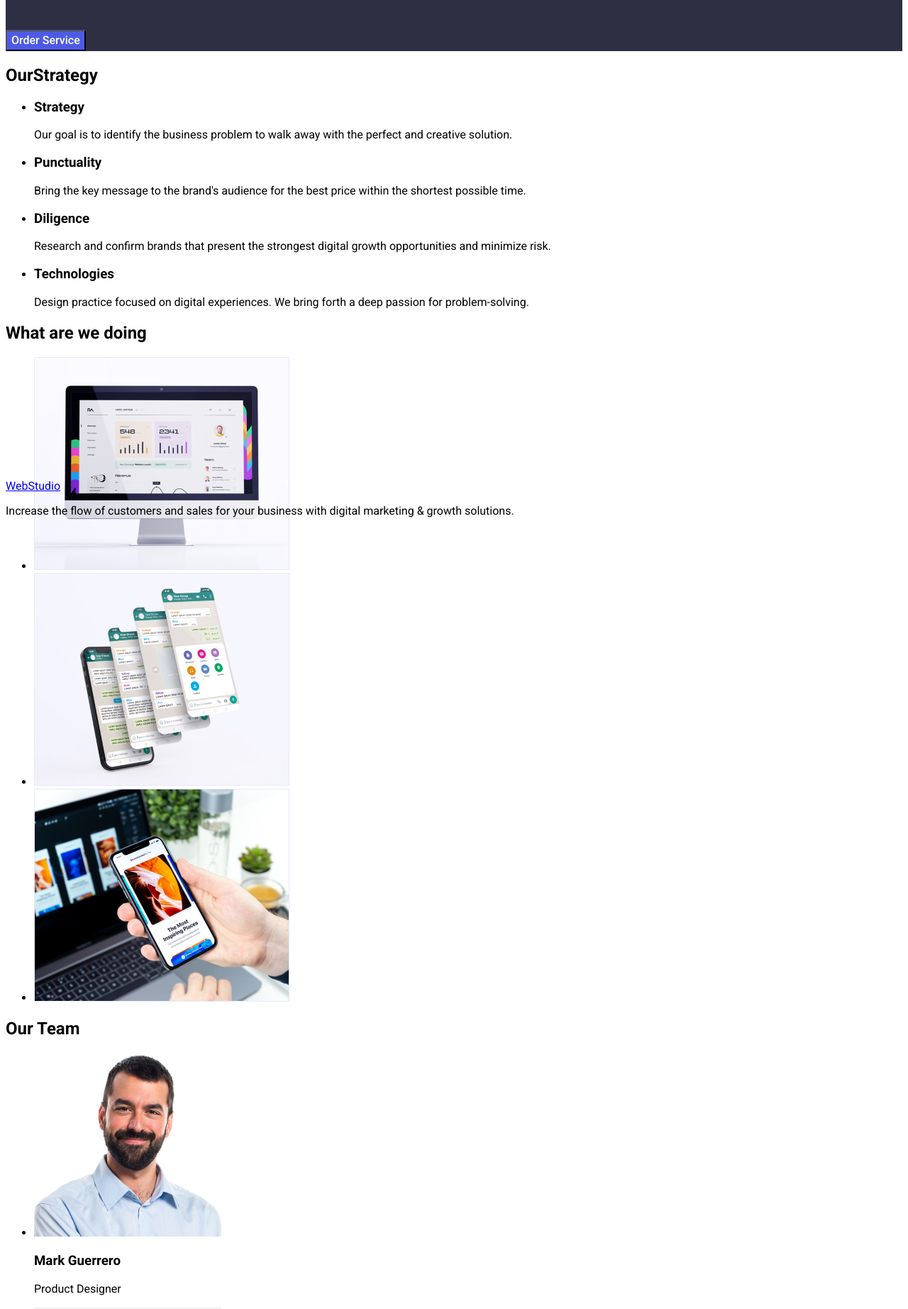
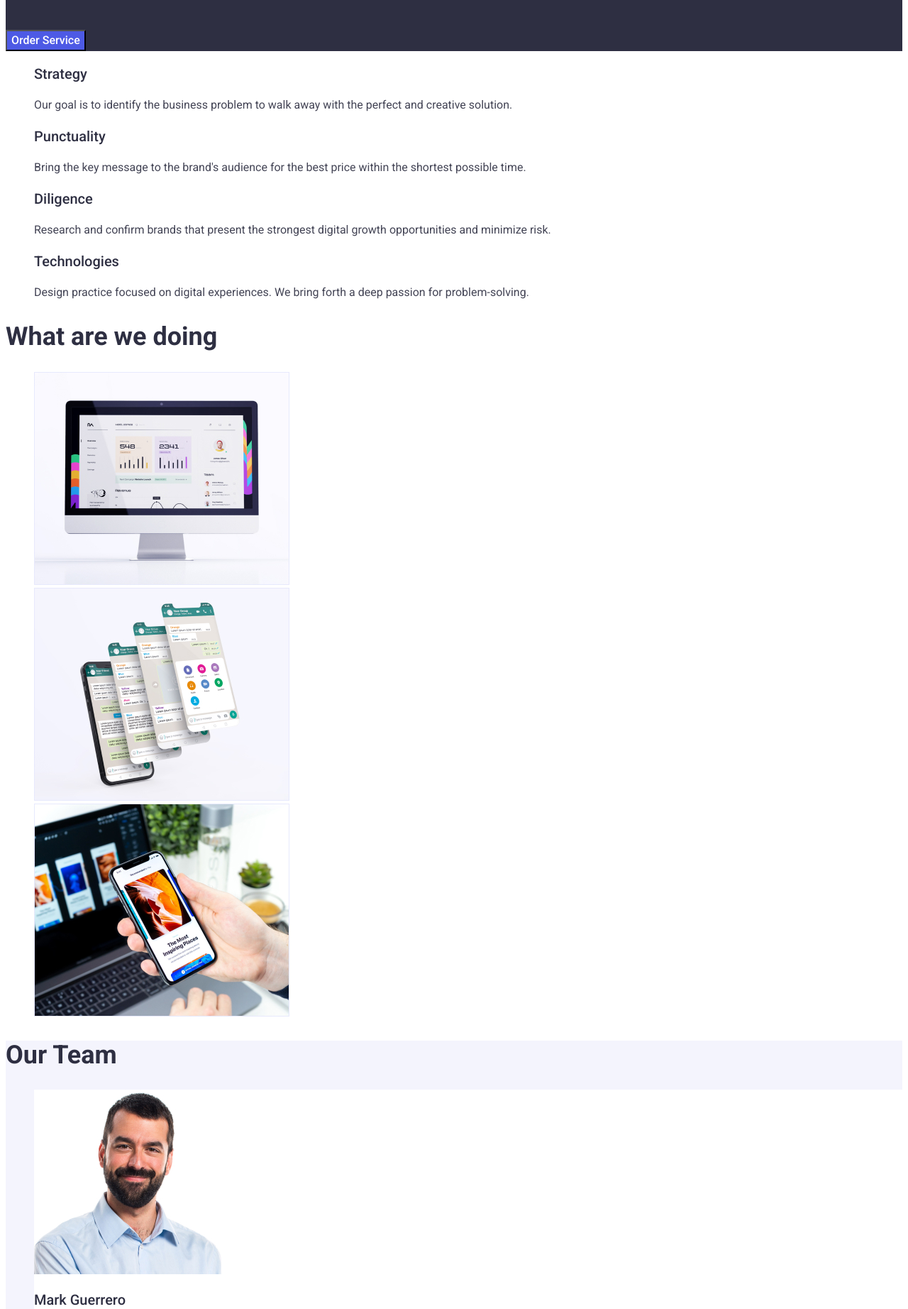
Before and after one commit to Stark561/goit-markup-hw-02, a plain HTML site: page index.html in a window 1280 px wide. Shown: the part 355-2199 px from the top of the page at 71% size. Drawn offline with Linux system fonts and the light colour scheme.

Commit message:
homework 1 ok

```diff
--- a/css/styles.css
+++ b/css/styles.css
@@ -2,6 +2,7 @@ html,
 body{
     height: 100%;
     font-family:'Roboto', sans-serif;
+    font-style: normal;
 }
 
 .accent{
@@ -72,11 +73,6 @@ body{
     text-decoration: none;
     }
 
-main{
-    height: 100%;
-    font-family:'Roboto', sans-serif;
-}
-
 .back-ground{
     background-color: #2E2F42;
 }
@@ -101,3 +97,90 @@ main{
     font-size: 16px;
     line-height: 24px;
 }
+
+.visually-hidden{
+    position: absolute;
+    width: 1px;
+    height: 1px;
+    margin: -1px;
+    border: 0;
+    padding: 0;
+    white-space: nowrap;
+    clip-path: inset(100%);
+    clip: rect(0 0 0 0);
+    overflow: hidden;
+}
+
+.subject{
+    color: #2E2F42;
+    font-family: 'Roboto';
+    font-style: normal;
+    font-weight: 500;
+    font-size: 20px;
+    line-height: 24px;
+}
+
+.text{
+    color: #434455;
+    font-family: 'Roboto';
+    font-style: normal;
+    font-weight: 400;
+    font-size: 16px;
+    line-height: 24px;
+}
+
+.heading{
+    color: #2E2F42;
+    font-family: 'Roboto';
+    font-style: normal;
+    font-weight: 700;
+    font-size: 36px;
+    line-height: 40px;
+}
+
+.caption{
+    color: #2E2F42;
+    font-family: 'Roboto';
+    font-style: normal;
+    font-weight: 700;
+    font-size: 36px;
+    line-height: 40px;
+}
+
+.background{
+    background-color: #F4F4FD;
+}
+
+.color{
+    background-color: #FFFFFF;
+}
+
+.subject-section{
+    color: #2E2F42;
+    font-family: 'Roboto';
+    font-style: normal;
+    font-weight: 500;
+    font-size: 20px;
+    line-height: 24px;
+}
+
+.text-section{
+    color: #434455;
+    font-family: 'Roboto';
+    font-style: normal;
+    font-weight: 400;
+    font-size: 16px;
+    line-height: 24px;
+}
+
+footer{
+    background-color: #2E2F42;
+}
+
+.text-footer{
+    color: #E7E9FC;
+    font-family: 'Roboto';
+    font-weight: 400;
+    font-size: 16px;
+    line-height: 24px;
+}
--- a/index.html
+++ b/index.html
@@ -37,69 +37,70 @@
         </section>
 
         <section>
-            <h2>OurStrategy</h2>
-            <ul>
+            <h2 class="visually-hidden">OurStrategy</h2>
+            <ul class="list">
                 <li>
-                    <h3>Strategy</h3>
-                    <p>Our goal is to identify the business problem to walk away with the perfect and creative solution.</p>
+                    <h3 class="subject">Strategy</h3>
+                    <p class="text">Our goal is to identify the business problem to walk away with the perfect and creative solution.</p>
                 </li>
 
                 <li>
-                   <h3>Punctuality</h3>
-                   <p>Bring the key message to the brand's audience for the best price within the shortest possible time.</p>
+                   <h3 class="subject">Punctuality</h3>
+                   <p class="text">Bring the key message to the brand's audience for the best price within the shortest possible time.</p>
                 </li>
 
                 <li>
-                    <h3>Diligence</h3>
-                    <p>Research and confirm brands that present the strongest digital growth opportunities and minimize risk.</p>
+                    <h3 class="subject">Diligence</h3>
+                    <p class="text">Research and confirm brands that present the strongest digital growth opportunities and minimize risk.</p>
                 </li>
 
                 <li>
-                    <h3>Technologies</h3>
-                    <p>Design practice focused on digital experiences. We bring forth a deep passion for problem-solving.</p>
+                    <h3 class="subject">Technologies</h3>
+                    <p class="text">Design practice focused on digital experiences. We bring forth a deep passion for problem-solving.</p>
                 </li>
 
             </ul>
         </section>
 
         <section>
-            <h2>What are we doing</h2>
-            <ul>
+            <h2 class="heading">What are we doing</h2>
+            <ul class="list">
                 <li><img src="./images/rectangle_71.jpg" width="360px" height="300px"></li>
                 <li><img src="./images/rectangle_72.jpg" width="360px" height="300px"></li>
                 <li><img src="./images/rectangle_73.jpg" width="360px" height="300px"></li>
             </ul>
         </section>
 
-        <section>
-            <h2>Our Team</h2>
-            <ul>
-                <li><img src="./images/img.jpg" width="264px" height="260px">
-                <h3>Mark Guerrero</h3>
-                <p>Product Designer</p>
+        <section class="background">
+            <h2 class="caption">Our Team</h2>
+            <ul class="list">
+                <li class="color"><img src="./images/img.jpg" width="264px" height="260px">
+                <h3 class="subject-section">Mark Guerrero</h3>
+                <p class="text-section">Product Designer</p>
                 </li>
 
-                <li><img src="./images/img_1.jpg" width="264px" height="260px">
-                <h3>Tom Ford</h3>
-                <p>Frontend Developer</p>
+                <li class="color"><img src="./images/img_1.jpg" width="264px" height="260px">
+                <h3 class="subject-section">Tom Ford</h3>
+                <p class="text-section">Frontend Developer</p>
                 </li>
 
-                <li><img src="./images/img_2.jpg" width="264px" height="260px">
-                <h3>Camila Garcia</h3>
-                <p>Marketing</p>
+                <li class="color"><img src="./images/img_2.jpg" width="264px" height="260px">
+                <h3 class="subject-section">Camila Garcia</h3>
+                <p class="text-section">Marketing</p>
                 </li>
 
-                <li><img src="./images/img_3.jpg" width="264px" height="260px">
-                <h3>Daniel Wilson</h3>
-                <p>UI Designer</p>
+                <li class="color"><img src="./images/img_3.jpg" width="264px" height="260px">
+                <h3 class="subject-section">Daniel Wilson</h3>
+                <p class="text-section">UI Designer</p>
                 </li>
             </ul>
         </section>
     </main>
 
-        <footer>
-            <a href="WebStudio./index.html">WebStudio</a>
-            <p>Increase the flow of customers and sales for your business with digital marketing & growth solutions.</p>
+        <footer class="footer">
+            <a href="WEBSTUDIO./index.html" class="logo">
+                <span class="accent">WEB</span>STUDIO</a>
+            <p class="text-footer">Increase the flow of customers and sales for your business with digital marketing & growth solutions.</p>
         </footer>
 
 </body>
```
